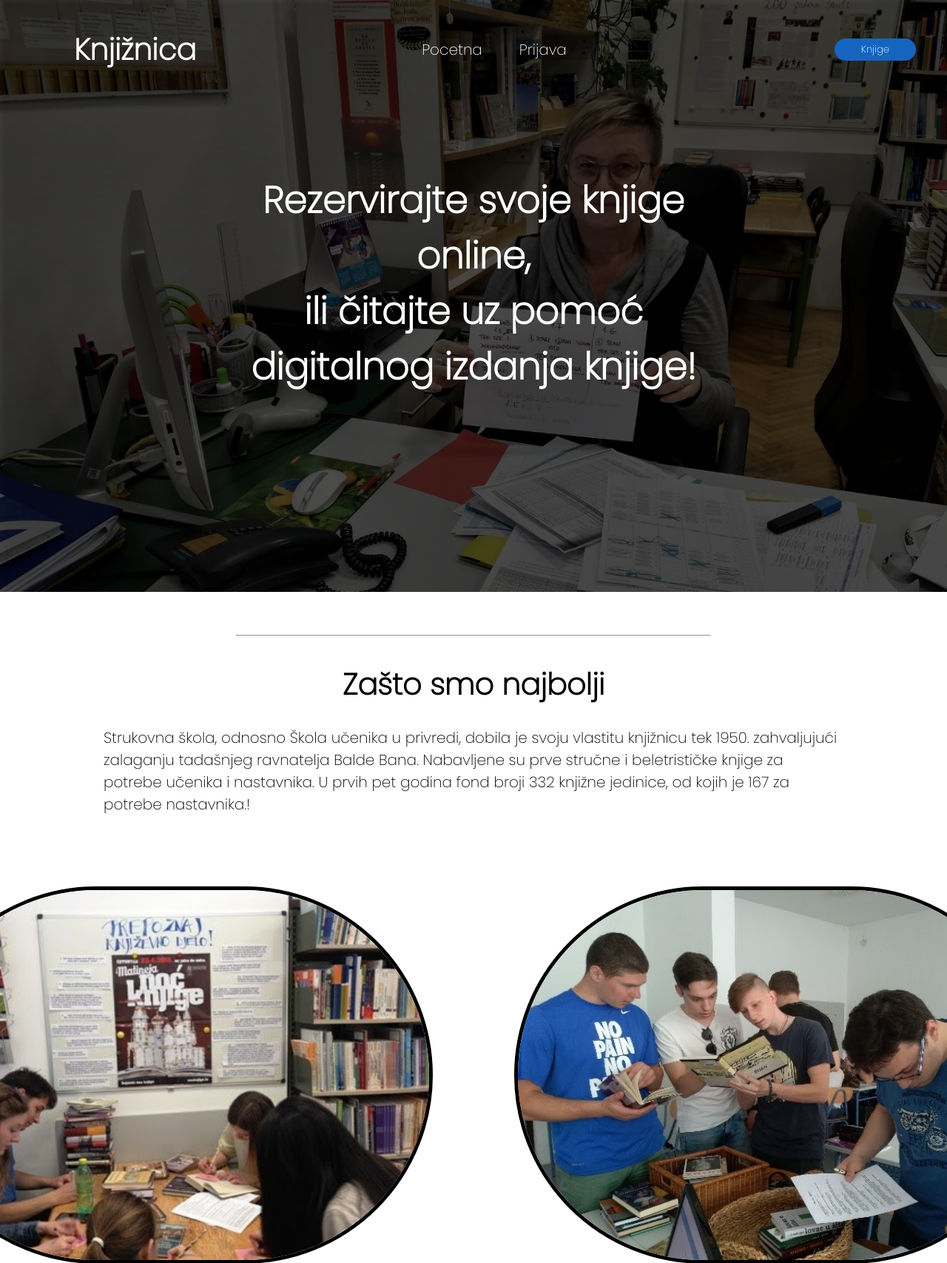
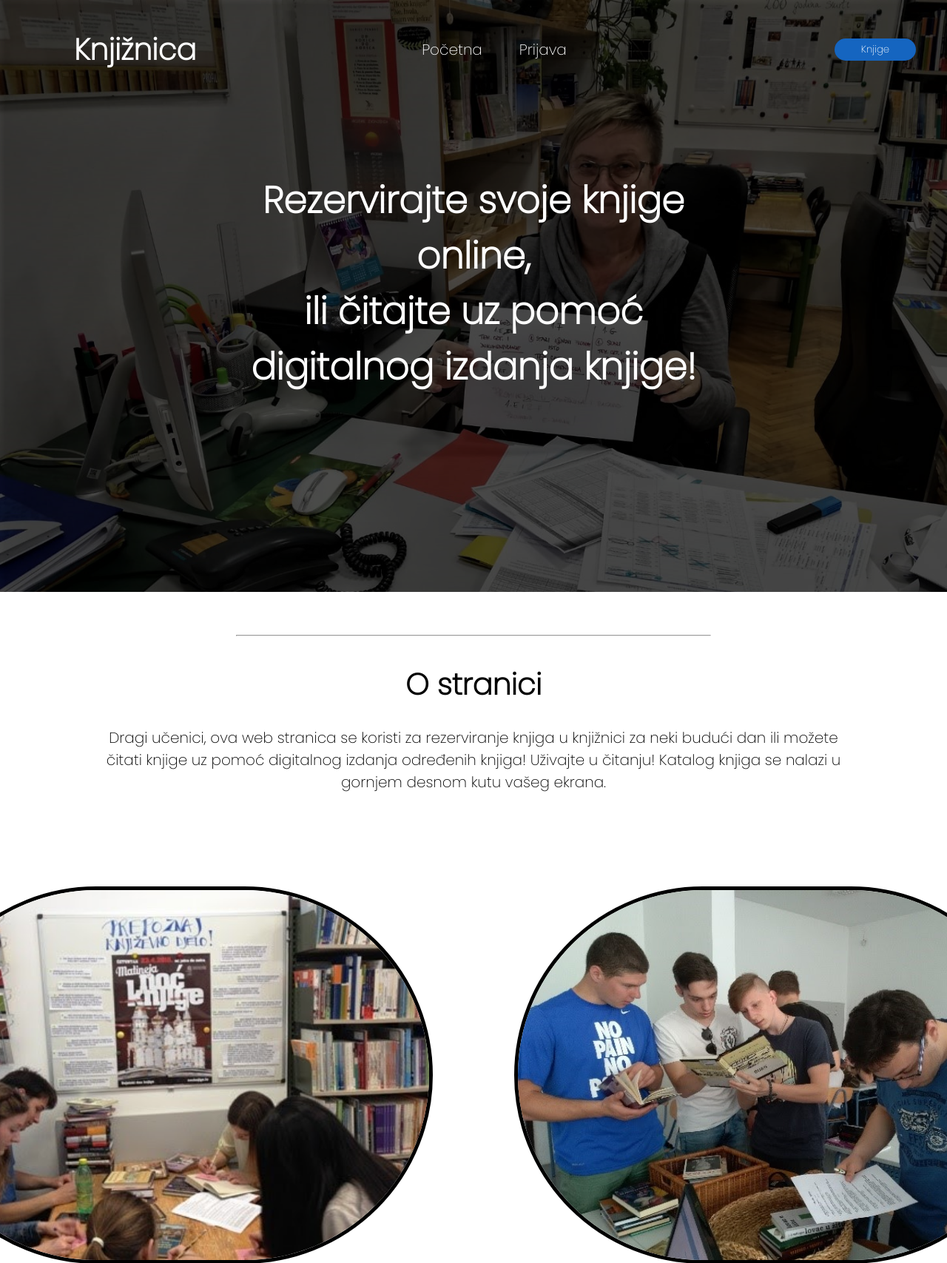
Before and after one commit to mpotisk15/webknjiznica, a PHP site: page /index.php?page=pocetna in a window 1280 px wide; the page is wider, and only the part inside the window is pictured. Shown: the top 1707 px of that part at 74% size. Run offline with PHP 8.4, Linux system fonts and the light colour scheme.

Commit message:
update
izmjenjivanje teksta

```diff
--- a/header.php
+++ b/header.php
@@ -5,7 +5,7 @@
 
   <div class="navi">
     <div class="linkovi">
-      <a href="index.php?page=pocetna">Pocetna</a>
+      <a href="index.php?page=pocetna">Početna</a>
 
       <?php
 
--- a/pocetna.html
+++ b/pocetna.html
@@ -4,8 +4,10 @@
     <hr width="50%">
     <div class="ideas-holder">
       <div class="ideas">
-        <h1>Zašto smo najbolji</h1>
-        <p> Strukovna škola, odnosno Škola učenika u privredi, dobila je svoju vlastitu knjižnicu tek 1950. zahvaljujući zalaganju tadašnjeg ravnatelja Balde Bana. Nabavljene su prve stručne i beletrističke knjige za potrebe učenika i nastavnika. U prvih pet godina fond broji 332 knjižne jedinice, od kojih je 167 za potrebe nastavnika.!</p>
+        <h1>O stranici</h1>
+        <p style="text-align: center;"> Dragi učenici, ova web stranica se koristi za rezerviranje knjiga u knjižnici za neki budući dan ili možete čitati
+          knjige uz pomoć digitalnog izdanja određenih knjiga! Uživajte u čitanju! Katalog knjiga se nalazi u gornjem desnom kutu
+        vašeg ekrana.</p>
       </div>
     </div>
     <div class="img-h">
```
